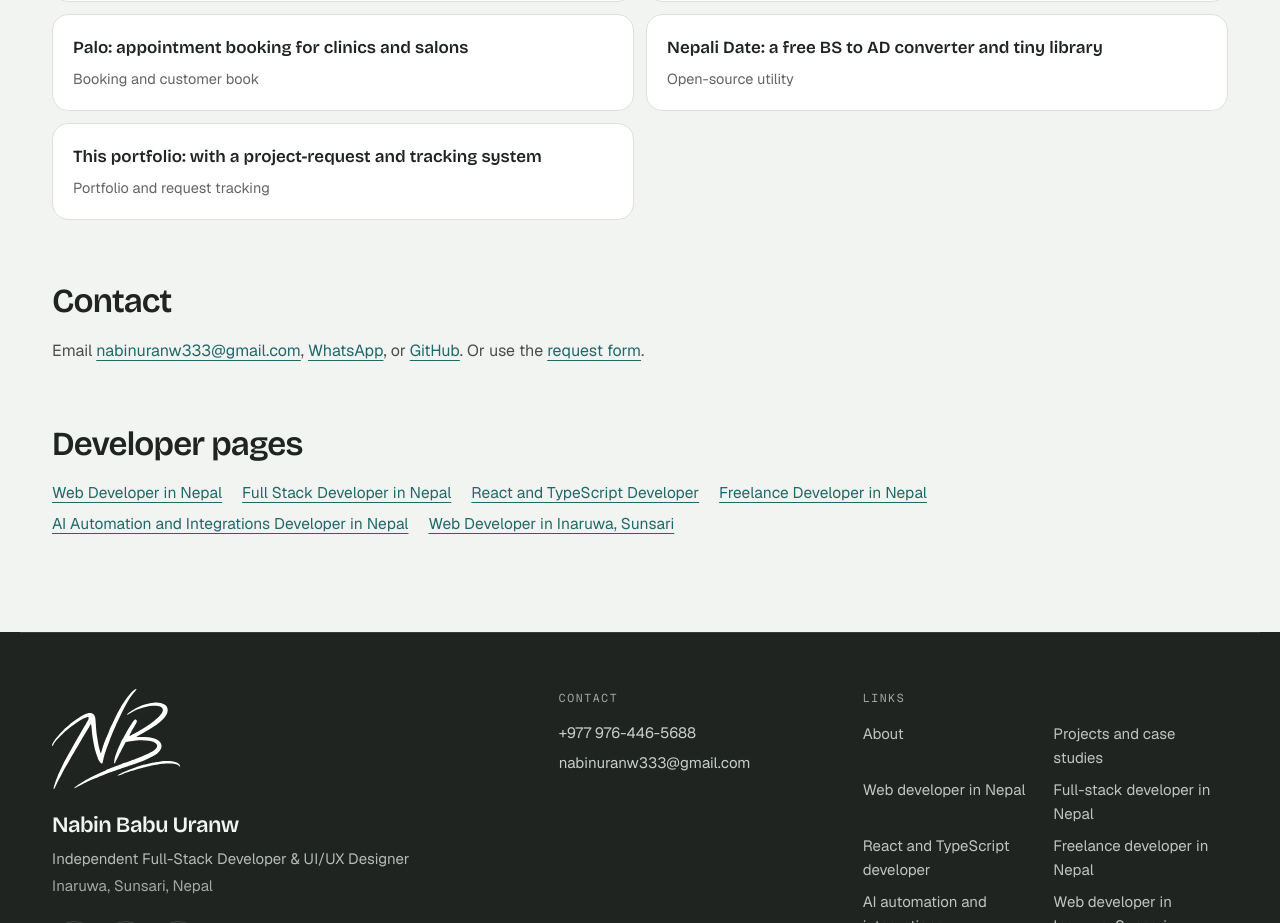
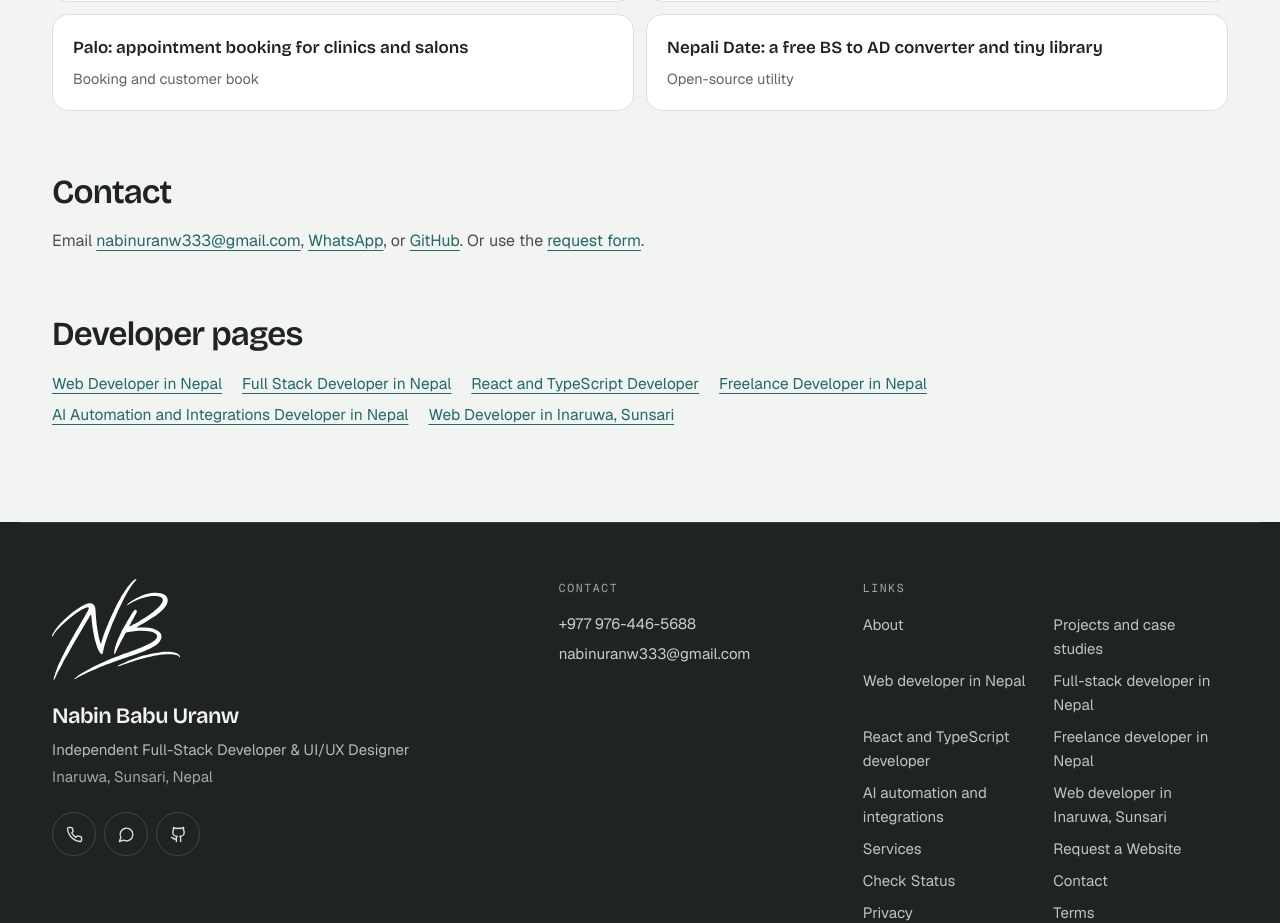
Before and after one commit to nabinbabuuranw/nabin-uranw, a Next.js app: page /about in a window 1280 px wide. Shown: the part 2832-3755 px from the top of the page. Built offline with nearby package versions, Linux system fonts and the light colour scheme.

Commit message:
Remove nabinbabuuranw-site project

```diff
--- a/data/seo.ts
+++ b/data/seo.ts
@@ -36,11 +36,6 @@ export const caseStudies: CaseStudy[] = [
     problem: "Developers and users in Nepal constantly convert between BS and AD dates. A tiny library with no dependencies is easy to reuse.",
     built: ["BS to AD and AD to BS conversion", "A web app anyone can use", "A zero-dependency JavaScript library", "Open source on GitHub"],
     stack: ["JavaScript"], note: "Free and open source." },
-  { slug: "portfolio-with-request-system", repo: "nabinbabuuranw-site", title: "This portfolio: with a project-request and tracking system", kind: "Portfolio and request tracking",
-    summary: "The portfolio of Nabin Babu Uranw with a project-request system: request IDs, status tracking and an admin area.",
-    problem: "A visitor who wants a website should be able to send a request and check its status later, instead of waiting by email.",
-    built: ["Request form with request IDs and a status page", "Admin area behind Clerk", "Projects synced from GitHub", "Next.js, Prisma and PostgreSQL in the repository version"],
-    stack: ["Next.js", "TypeScript", "Prisma", "PostgreSQL", "Clerk", "Tailwind CSS"], note: "On this Vercel copy the request form and admin are static and not active; they run on the original deployment." },
 ];
 
 export type Landing = { slug: string; title: string; h1: string; description: string; lead: string; audience: string[]; offers: { t: string; b: string }[]; stack: string[]; projects: string[]; faqs: { q: string; a: string }[]; extra?: { h: string; p: string[] }[] };
@@ -51,7 +46,7 @@ export const landings: Landing[] = [
     lead: "I’m Nabin Babu Uranw, an independent web developer working from Inaruwa, Sunsari, in Koshi Province. I design and build websites for businesses, schools and personal brands anywhere in Nepal, and I handle everything from layout to deployment.",
     audience: ["Businesses in Nepal that need a clear, fast website customers can read on a phone", "Schools and institutions that need a site plus an admin area staff can update", "Individuals who want a portfolio that explains their work properly"],
     offers: [{ t: "Business and brand websites", b: "Designed from your content, with a written colour and type system, and tested from 375 px phones to wide desktops." }, { t: "Websites with an admin area", b: "Role-based sign-in so staff update content safely. The IEBS school website is built this way." }, { t: "Search-ready by default", b: "Unique titles and descriptions, a sitemap, structured data and fast pages, so your site can be found." }, { t: "Maintenance after launch", b: "Fixes, updates and new features once the site is live." }],
-    stack: ["Next.js", "React", "TypeScript", "Tailwind CSS", "Prisma", "PostgreSQL", "Cloudflare Workers", "Clerk"], projects: ["iebs", "nabinbabuuranw-site", "kotha"],
+    stack: ["Next.js", "React", "TypeScript", "Tailwind CSS", "Prisma", "PostgreSQL", "Cloudflare Workers", "Clerk"], projects: ["iebs", "kotha"],
     faqs: [{ q: "Where are you based?", a: "I work from Inaruwa, Sunsari, in Nepal’s Koshi Province, and I take projects from across Nepal." }, { q: "Do you build the design as well as the code?", a: "Yes. I write the palette, typography and layouts first, then build them in code." }, { q: "How do I start?", a: "Use the request form on the home page or message me on WhatsApp with what you need." }],
     extra: [{ h: "How I build a website", p: [sharedProcess, "Every project is checked for accessibility, security headers and page speed before it goes live."] }] },
   { slug: "full-stack-developer-nepal", title: "Full Stack Developer in Nepal", h1: "Full-stack developer in Nepal: front end, back end and database",
@@ -73,7 +68,7 @@ export const landings: Landing[] = [
     lead: "I’m an independent developer, so you work with me directly, not through an agency. I write down the scope before building, show real progress, and stay available after launch.",
     audience: ["Small businesses that want one accountable person", "Schools and institutions in Sunsari and Koshi Province", "Founders who need a first version built properly"],
     offers: [{ t: "Clear scope", b: "A written description of what will be built before work starts." }, { t: "Direct communication", b: "You talk to the person writing the code, by WhatsApp or email." }, { t: "Websites and web apps", b: "From a business site to a role-based system with a database." }, { t: "After-launch support", b: "Fixes, updates and new features." }],
-    stack: ["Next.js", "React", "TypeScript", "Node.js", "PostgreSQL", "Cloudflare Workers"], projects: ["iebs", "kotha", "nabinbabuuranw-site"],
+    stack: ["Next.js", "React", "TypeScript", "Node.js", "PostgreSQL", "Cloudflare Workers"], projects: ["iebs", "kotha"],
     faqs: [{ q: "How do I request a project?", a: "Use the request form on the home page, or message me on WhatsApp." }, { q: "Do you work with clients outside Inaruwa?", a: "Yes. I work remotely with clients across Nepal." }, { q: "Do you take on work through marketplaces?", a: "I take direct projects. Contact me through this website." }] },
   { slug: "ai-developer-nepal", title: "AI Automation and Integrations Developer in Nepal", h1: "AI-assisted automation and API integrations in Nepal",
     description: "Developer in Nepal for automation and API integrations: payments, maps, email and messaging, built with modern AI-assisted tooling where it helps.",
```
